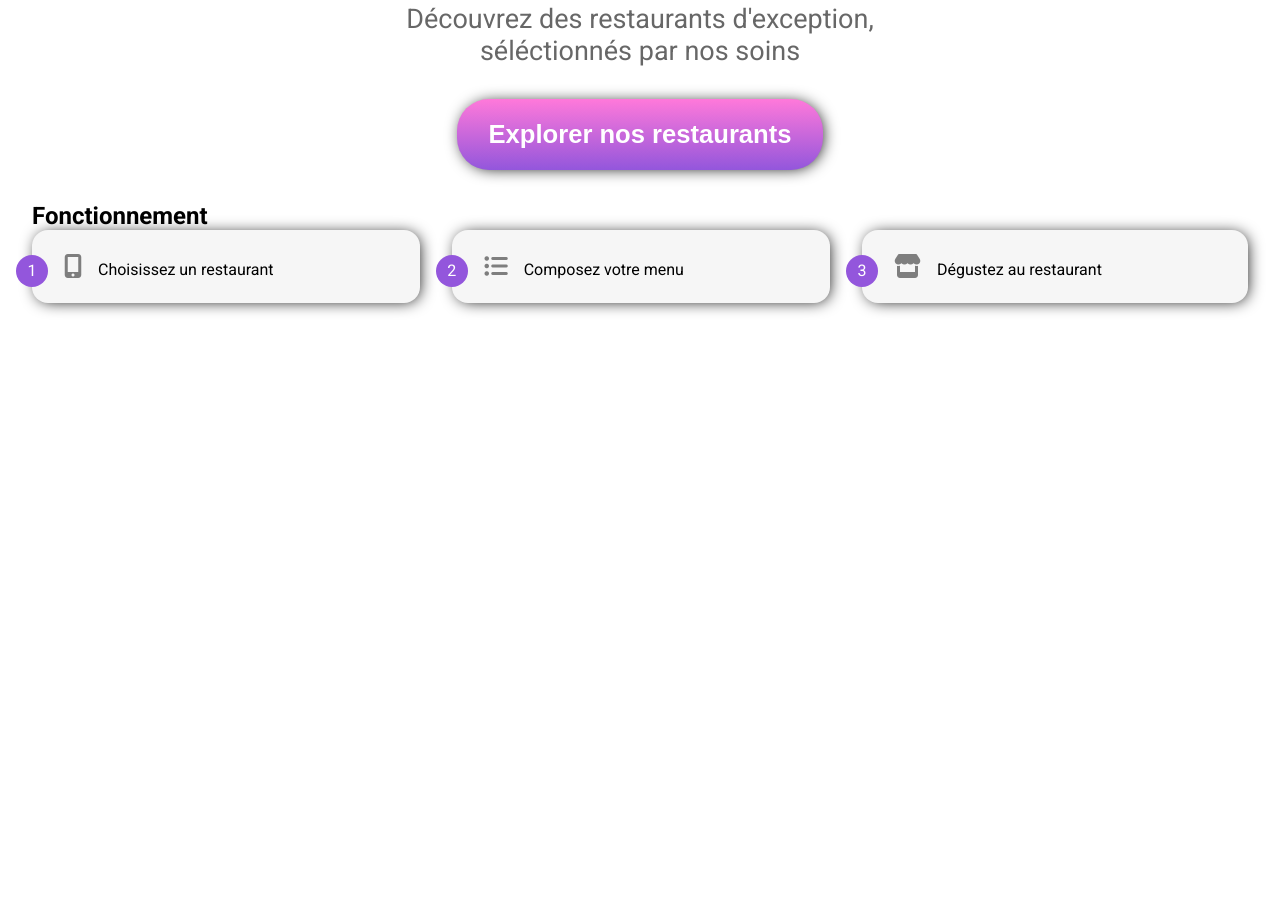
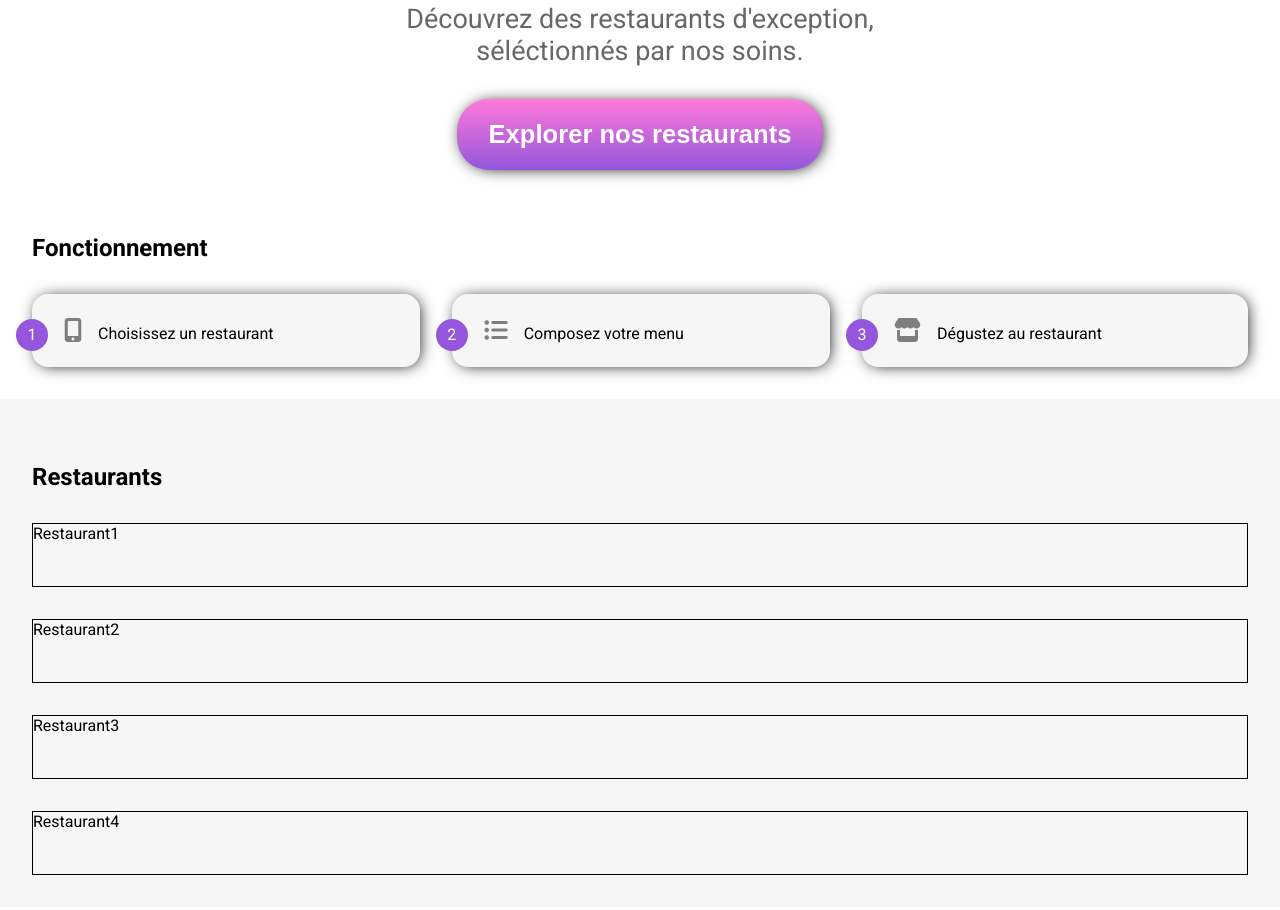
Before and after one commit to aureliedev/AurelieMenin_3_20122021, a website: page index.html in a window 1280 px wide. Shown: the part 265-1175 px from the top of the page. Before the commit the page ends 800 px from the top, so only its background shows below. Drawn offline with Linux system fonts and the light colour scheme; a web font is replaced by a local one.

Commit message:
change menus.scss& add div menus__cards

```diff
--- a/index.html
+++ b/index.html
@@ -19,7 +19,7 @@
         </div>
         <section class="explorer">
             <h2>Réservez le menu qui <br> vous convient</h2>
-            <p>Découvrez des restaurants d'exception, <br>séléctionnés par nos soins</p>
+            <p>Découvrez des restaurants d'exception, <br>séléctionnés par nos soins.</p>
             <button>Explorer nos restaurants</button>
         </section>
         <section class="tuto">
@@ -30,6 +30,16 @@
                 <li><i class="fas fa-store"></i>Dégustez au restaurant</li>
             </ol>
         </section>
+        <section class="menus">
+            <h2>Restaurants</h2>
+            <div class="menus__cards">
+                <div class="card">Restaurant1</div>
+                <div class="card">Restaurant2</div>
+                <div class="card">Restaurant3</div>
+                <div class="card">Restaurant4</div>
+            </div>
+        </section>
+        <div><br><br><br><br><br></div>
     </main>
     <footer></footer>
 </body>
--- /dev/null
+++ b/sass/layout/menus.scss
@@ -0,0 +1,19 @@
+.menus {
+    background-color: #f6f6f6;
+    padding: 2rem;
+    h2 {
+        padding-bottom: 2rem;
+        padding-top: 2rem;
+    }
+    .menus__cards {
+        display: flex;
+        flex-direction: column;
+        gap: 2rem;
+    }
+    .card {
+        border: 1px solid black;
+        height: 4rem;
+        flex-grow: 1;
+        min-width: 10rem;
+    }
+}
--- a/sass/layout/tuto.scss
+++ b/sass/layout/tuto.scss
@@ -8,7 +8,10 @@
 .tuto{
     padding: 2rem;
     counter-reset: steps;
-
+    & h2 {
+        padding-bottom: 2rem;
+        padding-top: 2rem;
+    }
     & ol {
         display: flex;
         gap: 2rem;
--- a/style.scss
+++ b/style.scss
@@ -3,3 +3,4 @@
 @use "./sass/layout/city.scss";
 @use "./sass/layout/explorer.scss";
 @use "./sass/layout/tuto.scss";
+@use "./sass/layout/menus.scss";
```
Also changed, not shown: sass/base.scss (line endings or trailing spaces), style.css, 1 other file.
